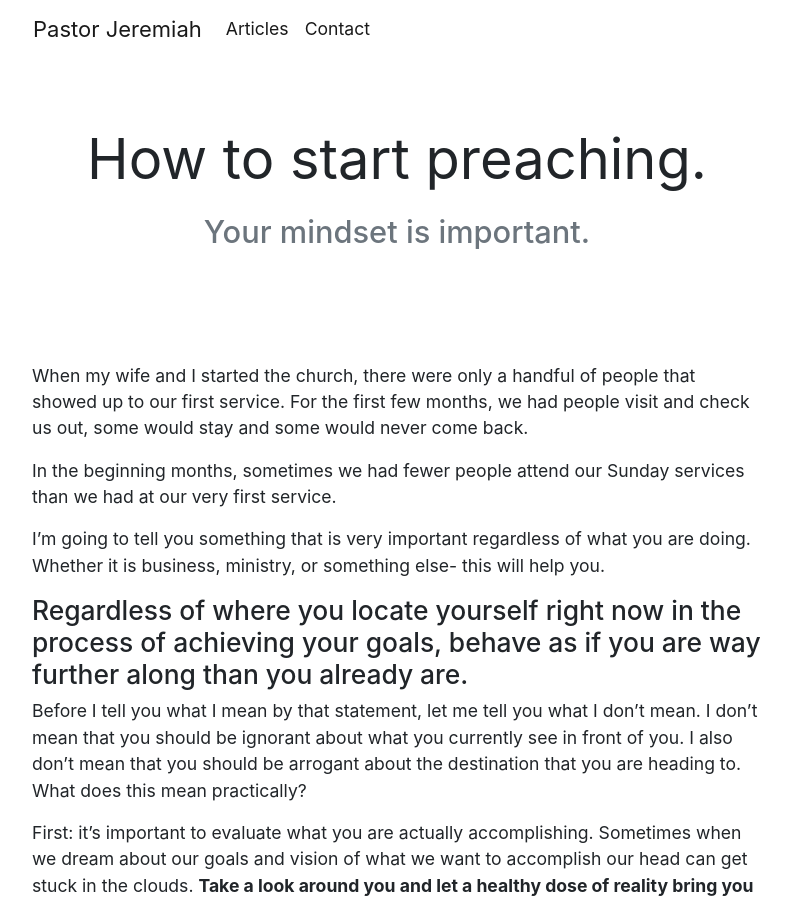
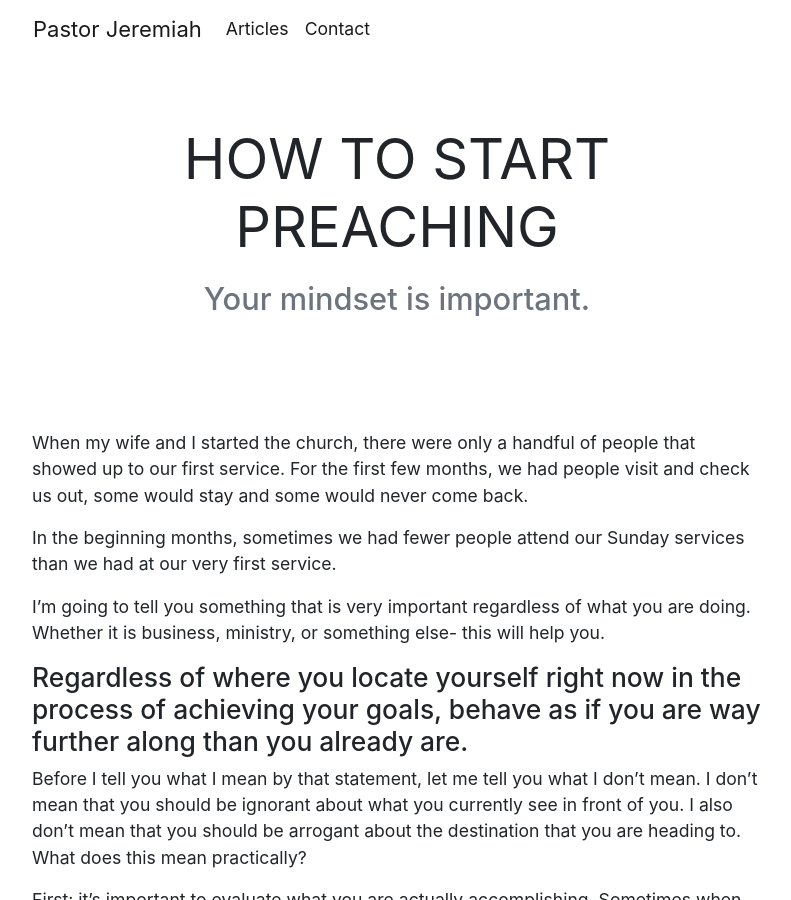
Before and after one commit to jmofyi/pastorjeremiah, a Jekyll site: the page built from _posts/2019-01-28-how-to-start-preaching.md, in a window 1280 px wide and 900 px high. Shown: the whole window, without its empty margins (243-1034 px from the left). Built offline with Jekyll 4.4.1, drawn with Linux system fonts in a browser that asks for light colours; part of the change alters nothing that is shown.

```diff
--- a/_posts/2019-01-28-how-to-start-preaching.md
+++ b/_posts/2019-01-28-how-to-start-preaching.md
@@ -1,11 +1,12 @@
 ---
-title: How to start preaching.
+title: HOW TO START PREACHING
 description: Your mindset is important.
 image: ''
 tags:
 - being called
-date: 2019-01-28 00:00:00 -0500
+date: 2019-01-28 05:00:00 +0000
 layout: post
+
 ---
 When my wife and I started the church, there were only a handful of people that showed up to our first service. For the first few months, we had people visit and check us out, some would stay and some would never come back.
 
```
